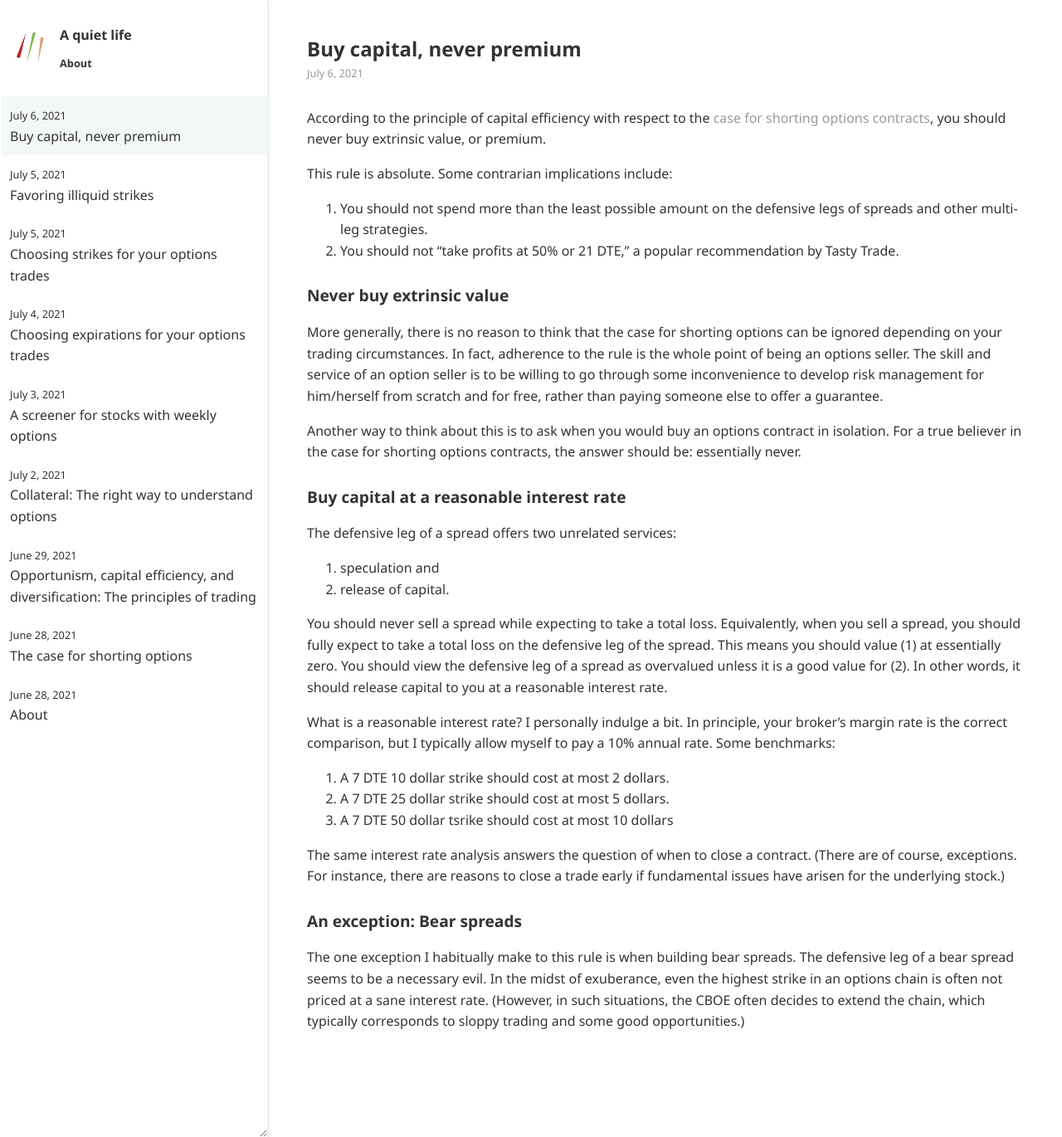
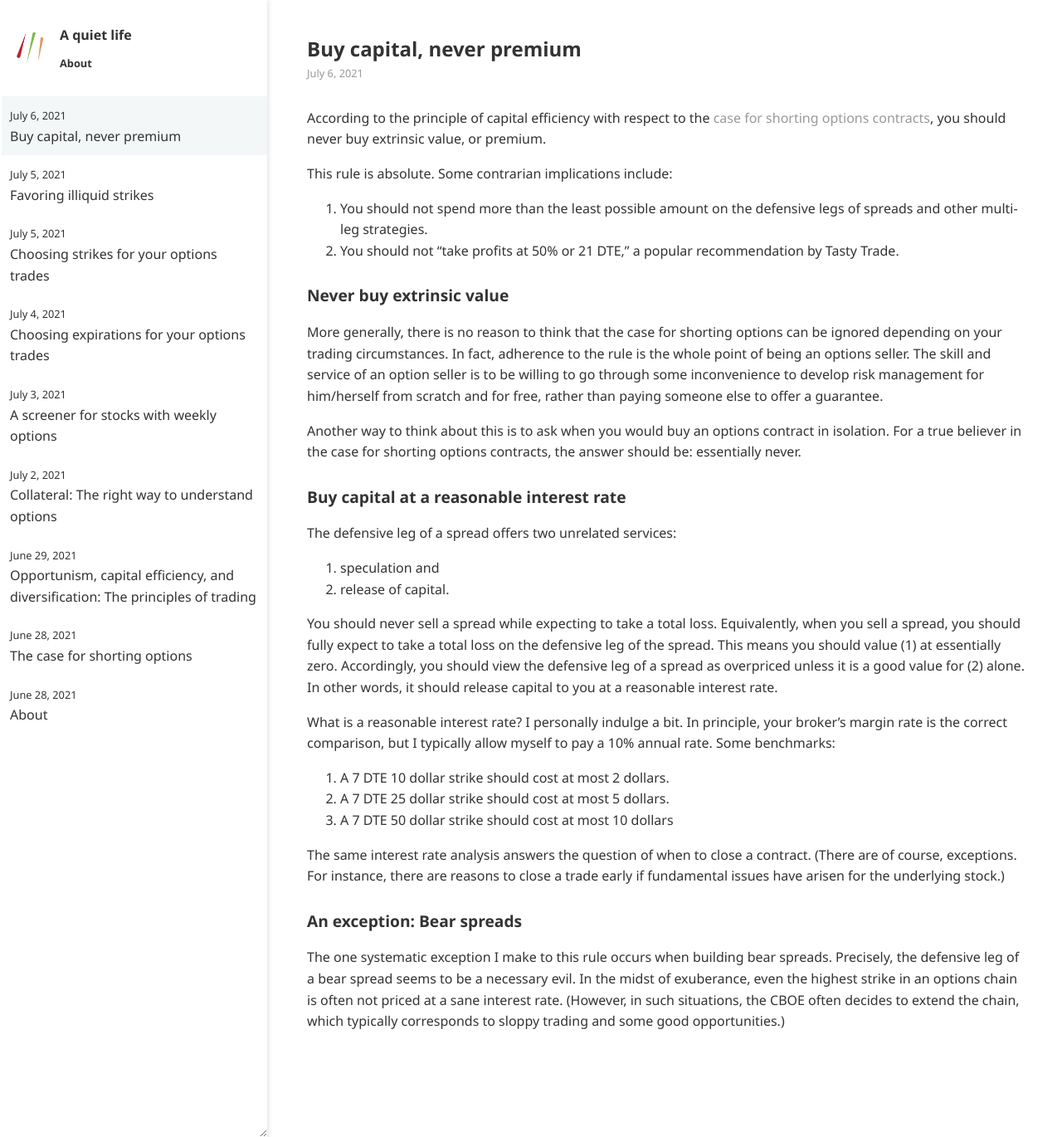
Before and after one commit to ansyblenetwork/aquietlife, a Jekyll site: the page built from _posts/2021-07-06-buying-premium.md, in a window 1280 px wide and 1370 px high. Shown: the whole window at 83% size. Built offline with Jekyll 4.4.1, drawn with Linux system fonts in a browser that asks for light colours.

Commit message:
Update 2021-07-06-buying-premium.md

```diff
--- a/_posts/2021-07-06-buying-premium.md
+++ b/_posts/2021-07-06-buying-premium.md
@@ -25,17 +25,17 @@ The defensive leg of a spread offers two unrelated services:
 1. speculation and
 2. release of capital.
 
-You should never sell a spread while expecting to take a total loss. Equivalently, when you sell a spread, you should fully expect to take a total loss on the defensive leg of the spread. This means you should value (1) at essentially zero. You should view the defensive leg of a spread as overvalued unless it is a good value for (2). In other words, it should release capital to you at a reasonable interest rate.
+You should never sell a spread while expecting to take a total loss. Equivalently, when you sell a spread, you should fully expect to take a total loss on the defensive leg of the spread. This means you should value (1) at essentially zero. Accordingly, you should view the defensive leg of a spread as overpriced unless it is a good value for (2) alone. In other words, it should release capital to you at a reasonable interest rate.
 
 What is a reasonable interest rate? I personally indulge a bit. In principle, your broker's margin rate is the correct comparison, but I typically allow myself to pay a 10% annual rate. Some benchmarks:
 
 1. A 7 DTE 10 dollar strike should cost at most 2 dollars.
 2. A 7 DTE 25 dollar strike should cost at most 5 dollars.
-3. A 7 DTE 50 dollar tsrike should cost at most 10 dollars
+3. A 7 DTE 50 dollar strike should cost at most 10 dollars
 
 The same interest rate analysis answers the question of when to close a contract. (There are of course, exceptions. For instance, there are reasons to close a trade early if fundamental issues have arisen for the underlying stock.)
 
 
 ### An exception: Bear spreads
 
-The one exception I habitually make to this rule is when building bear spreads. The defensive leg of a bear spread seems to be a necessary evil. In the midst of exuberance, even the highest strike in an options chain is often not priced at a sane interest rate. (However, in such situations, the CBOE often decides to extend the chain, which typically corresponds to sloppy trading and some good opportunities.)
+The one systematic exception I make to this rule occurs when building bear spreads. Precisely, the defensive leg of a bear spread seems to be a necessary evil. In the midst of exuberance, even the highest strike in an options chain is often not priced at a sane interest rate. (However, in such situations, the CBOE often decides to extend the chain, which typically corresponds to sloppy trading and some good opportunities.)
```
